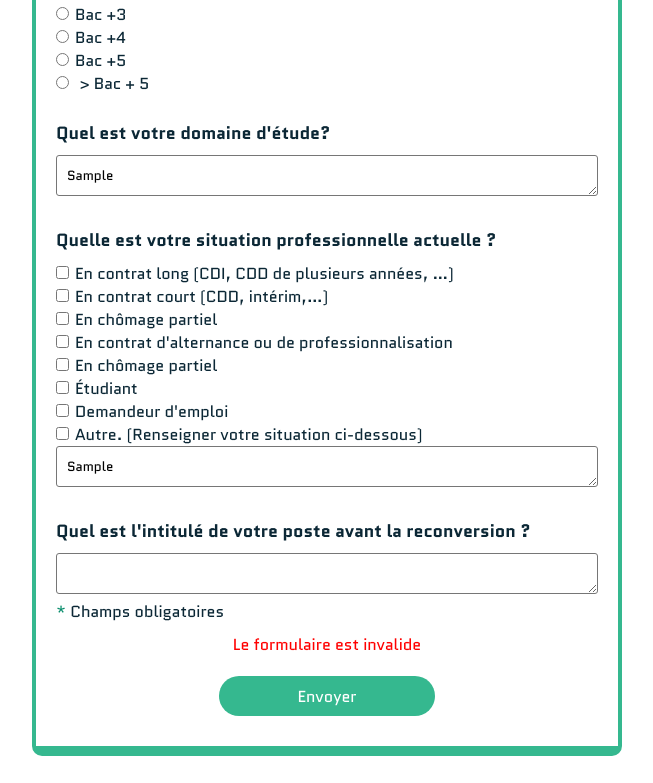
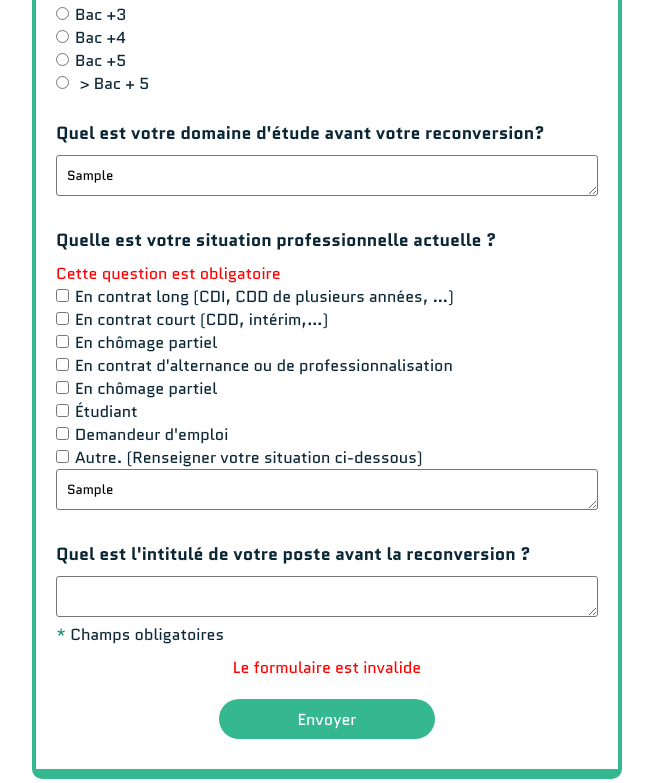
Before and after one commit to MtalentDMF/FormulaireDrawMyfutures, a plain HTML site: page index.html in a window 1280 px wide. Both pictures are taken after typing "Sample", "Sample", "name@example.com", "Sample", "Sample", "Sample" into the empty fields and a click on the button "Envoyer". Shown: the part 1078-1861 px from the top of the page, without its empty margins (313-966 px from the left). Drawn offline with Linux system fonts and the light colour scheme.

Commit message:
le message d'erreur ex'email invalide' s'efface quand on clique sur l'input et réapparait si le champ n'est toujours pas conforme

```diff
--- a/assets/js/script.js
+++ b/assets/js/script.js
@@ -21,6 +21,7 @@ let invalidForm = document.querySelector('form p#invalidForm');
 
 let ageRangeRadioButton = document.querySelectorAll('input[name="ageRange"]');
 let genderRadioButton = document.querySelectorAll('input[name="gender"]');
+let proSituationCheckbox = document.querySelectorAll('input[name="ProSituation"]');
 
 //VERIFICATION DES CHAMP OBLIGATOIRE ET DES EXPRESSIONS OBLIGATOIRES (REGEX)
 let RequiredField = 'Champ obligatoire';
@@ -38,7 +39,7 @@ let validSituationPro = document.getElementById("validSituationPro");
 let regexCarac = /^[a-zA-Z-_\u00C0-\u00FF\s]+$/;//la regex est la meme dans nom et prenom
 
 const nameValidation = () => {
-    if (regexCarac.test(name.value)) {
+    if (regexCarac.test(name.value) || name.value.length === 0) {
         validName.textContent = "";
         return true;
     }
@@ -49,7 +50,7 @@ const nameValidation = () => {
 }
 
 const firstNameValidation = () => {
-    if (regexCarac.test(firstName.value)) {
+    if (regexCarac.test(firstName.value) || firstName.value.length === 0) {
         validFirstName.textContent = "";
         return true;
     }
@@ -61,7 +62,7 @@ const firstNameValidation = () => {
 
 const emailValidation = () => {
     let verif = /^[\u00C0-\u00FFa-zA-Z0-9-_._]+@[a-zA-Z0-9-]{2,}[.][a-zA-Z]{2,3}$/;
-    if (verif.exec(email.value)) {
+    if (verif.exec(email.value) || email.value.length === 0) {
         validEmail.textContent = "";
         return true;
     }
@@ -73,7 +74,7 @@ const emailValidation = () => {
 
 const codePostalValidation = () => {
     let regexNumber = /^[0-9]+$/;
-    if (regexNumber.test(CP.value)) {
+    if (regexNumber.test(CP.value) || CP.value.length === 0) {
         validCP.textContent = "";
         return true;
     }
@@ -107,22 +108,33 @@ const validButton = (id, field) => {
     }
 }
 
-// FONCTION DE VALIDATIO NDES CHECKBOX ET RADIO BOUTONS QUI ENGLOBENT L'EVENT LISTENER
+// FONCTION DE VALIDATION DES CHECKBOX ET RADIO BOUTONS QUI ENGLOBENT L'EVENT LISTENER
 
-const validButtonTest = (id,field) =>{
-    for (i = 0; i < id.length; i++) {
-        id[i].addEventListener('change', function () {
-            for (i = 0; i < id.length; i++) {
-                if (id[i].checked) {
-                    field.textContent = "";
-                    invalidForm.textContent = "";
+// const validButtonTest = (id,field) =>{
+//     for (i = 0; i < id.length; i++) {
+//         id[i].addEventListener('change', function () {
+//             for (i = 0; i < id.length; i++) {
+//                 if (id[i].checked) {
+//                     field.textContent = "";
+//                     invalidForm.textContent = "";
 
-                }
-            }
-        });
+//                 }
+//             }
+//         });
+//     }
+// }
+
+//FONCTION DE VALIDATION DES CHAMPS OBLIGATOIRES
+
+const emptyField = (id, field) =>{
+    if(id.value.length === 0){
+        field.textContent = RequiredField;
+        return false;
+    }
+    else{
+        return true;
     }
 }
-
 
 //Le chargement du fichier js se fait à l'ouverture de la page html
 
@@ -140,72 +152,67 @@ document.addEventListener('DOMContentLoaded', () => {
 
     let form = document.querySelector('form');
 
-    form.name.addEventListener('change', function () {
+    form.name.addEventListener('focusout', function () {
         nameValidation();
-        invalidForm.textContent = "";
+    });
+
+    form.firstName.addEventListener('focusout', function () {
+        firstNameValidation();
+    });
+
+    form.email.addEventListener('focusout', function () {
+        emailValidation();
+    });
+
+
+    form.CP.addEventListener('focusout', function () {
+        codePostalValidation();
+    });
+
+    form.studyArea.addEventListener('focusout', function () {
+        textFields(studyArea,validStudyArea);
+    });
+
+    form.situationProText.addEventListener('focusout', function () {
+        textFields(situationProText,validSituationProText);
+    });
+
+    form.jobBeforeRetraining.addEventListener('focusout', function () {
+        textFields(jobBeforeRetraining,validJobBeforeRetraining);
     });
 
     form.name.addEventListener('focus', function () {
         invalidForm.textContent = "";
-        validName.textContent = "";
-    });
-
-
-    form.firstName.addEventListener('change', function () {
-        firstNameValidation();
     });
 
     form.firstName.addEventListener('focus', function () {
         invalidForm.textContent = "";
-        validFirstName.textContent = "";
     });
 
-    form.email.addEventListener('change', function () {
-        emailValidation();
-    });
 
     form.email.addEventListener('focus', function () {
         invalidForm.textContent = "";
-        validEmail.textContent = "";
     });
 
-    form.CP.addEventListener('change', function () {
-        codePostalValidation();
-    });
 
     form.CP.addEventListener('focus', function () {
         invalidForm.textContent = "";
-        validCP.textContent = "";
     });
 
-    form.studyArea.addEventListener('change', function () {
-        textFields(studyArea,validStudyArea);
+
+    form.studyArea.addEventListener('focus', function () {
+        invalidForm.textContent = "";
     });
 
-    form.studyArea.addEventListener('focus', function () {
-        validStudyArea.textContent = "";
-    });
-
-    form.situationProText.addEventListener('change', function () {
-        textFields(situationProText,validSituationProText);
-    });
-
-    form.situationProText.addEventListener('focus', function () {
-        validSituationProText.textContent = "";
-    });
-
-    form.jobBeforeRetraining.addEventListener('change', function () {
-        textFields(jobBeforeRetraining,validJobBeforeRetraining);
-    });
 
     form.jobBeforeRetraining.addEventListener('focus', function () {
-        validJobBeforeRetraining.textContent = "";
+        invalidForm.textContent = "";
     });
 
     /**
      *
     ---------------------------------------------------------
-    Effacer le message d'erreur lors de la correction du formulaire
+    Effacer le message d'erreur lors de la correction des boutons et checkbox du formulaire
     ---------------------------------------------------------
      */
 
@@ -218,6 +225,12 @@ document.addEventListener('DOMContentLoaded', () => {
     for (i = 0; i < genderRadioButton.length; i++) {
         genderRadioButton[i].addEventListener('change', function () {
             validButton(genderRadioButton, emptyCaseGender);
+        });
+    }
+
+    for (i = 0; i < proSituationCheckbox.length; i++) {
+        proSituationCheckbox[i].addEventListener('change', function () {
+            validButton(proSituationCheckbox, validSituationPro);
         });
     }
 
@@ -236,27 +249,26 @@ document.addEventListener('DOMContentLoaded', () => {
         Si les champs ne sont pas remplis correctement, les messages d'erreurs suivants s'affichent
         ---------------------------------------------------------------------------------
         */
-        const isEmptyName = name.value.length === 0;
-        const isEmptyFirstName = firstName.value.length === 0;
-        const isEmptyEmail = email.value.length === 0;
-        const isEmptyCp = CP.value.length === 0;
+        // const isEmptyName = name.value.length === 0;
 
         // Verif des champs nom, prenom, mail, codepostal
-        if (isEmptyName) {
-            validName.textContent = RequiredField;
-        }
 
-        if (isEmptyFirstName) {
-            validFirstName.textContent = RequiredField;
-        }
+        // if (isEmptyName) {
+        //     validName.textContent = RequiredField;
+        // }
 
-        if (isEmptyEmail) {
-            validEmail.textContent = RequiredField;
-        }
+        // Remplacé par la fonction emptyField
 
-        if (isEmptyCp) {
-            validCP.textContent = RequiredField;
-        }
+        emptyField(name,validName);
+
+        emptyField(firstName,validFirstName);
+
+        emptyField(email,validEmail);
+
+        emptyField(CP,validCP);
+
+        emptyField(studyArea,validStudyArea);
+
         //
         //Si le bouton radio n'est pas coché
         //let emptyCaseAge = document.getElementById("emptyCaseAge");
@@ -299,19 +311,35 @@ document.addEventListener('DOMContentLoaded', () => {
             emptyCaseGender.textContent = 'Cette question est obligatoire';
         }
 
+        //ProSituation
+
+        let boolEmptyCaseProSituation = false;
+
+
+        for (i = 0; i < proSituationCheckbox.length; i++) {
+            if (proSituationCheckbox[i].checked) {
+                boolEmptyCaseProSituation = true;
+                validSituationPro.textContent = "";
+            }
+        }
+        if (boolEmptyCaseProSituation == false) {
+            validSituationPro.innerHTML = 'Cette question est obligatoire';
+
+        }
+
+
         //-----------------------------------------------------------------------------------
         /*
         LA VARIABLE FORMULAIRE VALID PERMET DE VERIFIER SI TOUS LES CHAMPS SONT VALIDES AVANT D'ENVOYER LE FORMULAIRE
         */
         //-----------------------------------------------------------------------------------
 
-
-        let nameValid = !isEmptyName && nameValidation();
-        let firstNameValid = !isEmptyFirstName && firstNameValidation();
-        let emailValid = !isEmptyEmail && emailValidation();
-        let cpValid = !isEmptyCp && codePostalValidation();
-        let textFieldsValid = textFields(studyArea,validStudyArea) && textFields(situationProText,validSituationProText) && textFields(jobBeforeRetraining,validJobBeforeRetraining);
-        let formulaireValid = nameValid && firstNameValid && emailValid && cpValid && boolEmptyCase && boolEmptyCaseGender && textFieldsValid;
+        let nameValid = emptyField(name,validName) && nameValidation();
+        let firstNameValid = emptyField(firstName,validFirstName) && firstNameValidation();
+        let emailValid = emptyField(email,validEmail) && emailValidation();
+        let cpValid =  emptyField(CP,validCP) && codePostalValidation();
+        let boolTrue = boolEmptyCase && boolEmptyCaseGender && boolEmptyCaseProSituation;
+        let formulaireValid = nameValid && firstNameValid && emailValid && cpValid && boolTrue  && textFieldsValid;
 
         if(formulaireValid){
             updateData();
--- a/index.html
+++ b/index.html
@@ -65,11 +65,12 @@
                 <label class="atLine"><input type="radio" name="study" value="BAC +5">Bac +5</label>
                 <label class="atLine"><input type="radio" name="study" value=">BAC+5"> > Bac + 5</label>
 
-                <label for="studyArea" class="atLine wordingField" >Quel est votre domaine d'étude?</label>
+                <label for="studyArea" class="atLine wordingField" >Quel est votre domaine d'étude avant votre reconversion?</label>
                 <textarea name="studyOfArea" id="studyArea" cols="38" rows="1" class="blockSizeOfForm"></textarea>
                 <p id="validStudyArea" class="errorMessage"></p>
 
                 <p class="wordingField">Quelle est votre situation professionnelle actuelle ?</p>
+                <p id="validSituationPro" class="errorMessage"></p>
                 <label class="atLine"><input type="checkbox" name="ProSituation" value="Contrat long">En contrat long (CDI, CDD de plusieurs années, …)</label>
                 <label class="atLine"><input type="checkbox" name="ProSituation" value="Contrat court">En contrat court (CDD, intérim,…)</label>
                 <label class="atLine"><input type="checkbox" name="ProSituation" value="Chomage Partiel">En chômage partiel</label>
@@ -77,13 +78,14 @@
                 <label class="atLine"><input type="checkbox" name="ProSituation" value="Chomage Partiel">En chômage partiel</label>
                 <label class="atLine"><input type="checkbox" name="ProSituation" value="Étudiant">Étudiant</label>
                 <label class="atLine"><input type="checkbox" name="ProSituation" value="Demandeur d'emploi">Demandeur d'emploi</label>
+
                 <label class="atLine"><input type="checkbox" name="ProSituation" value="Autre">Autre. (Renseigner votre situation ci-dessous)</label>
 
 
                 <!--champs texte pour autre-->
                 <textarea name="situationProTextArea" id="situationProText" cols="38" rows="1" class="blockSizeOfForm"></textarea>
                 <p id="validSituationProText" class="errorMessage"></p>
-                <p id="validSituationPro" class="errorMessage"></p>
+
 
                 <label for="jobBeforeRetraining" class="atLine wordingField">Quel est l'intitulé de votre poste avant la reconversion ?</label>
                 <textarea name="jobBefore" id="jobBeforeRetraining" cols="38" rows="1" class="blockSizeOfForm"></textarea>
```
